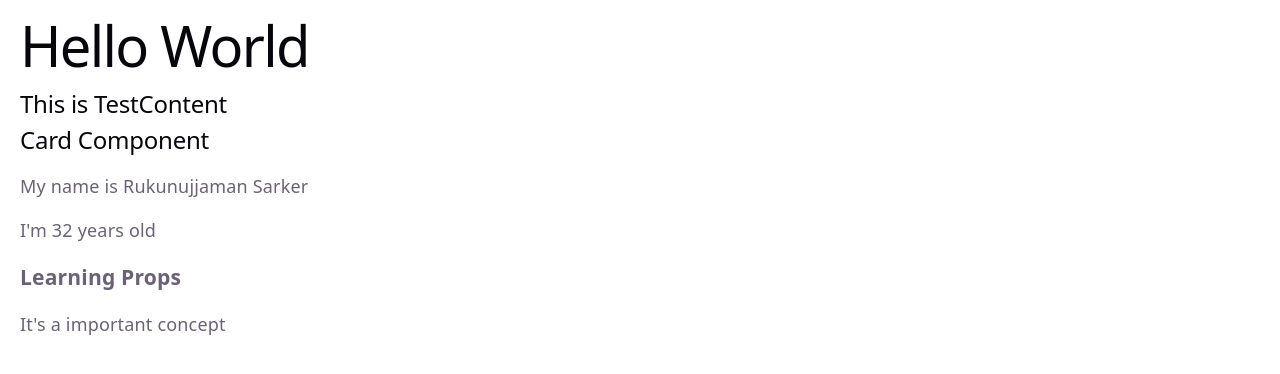
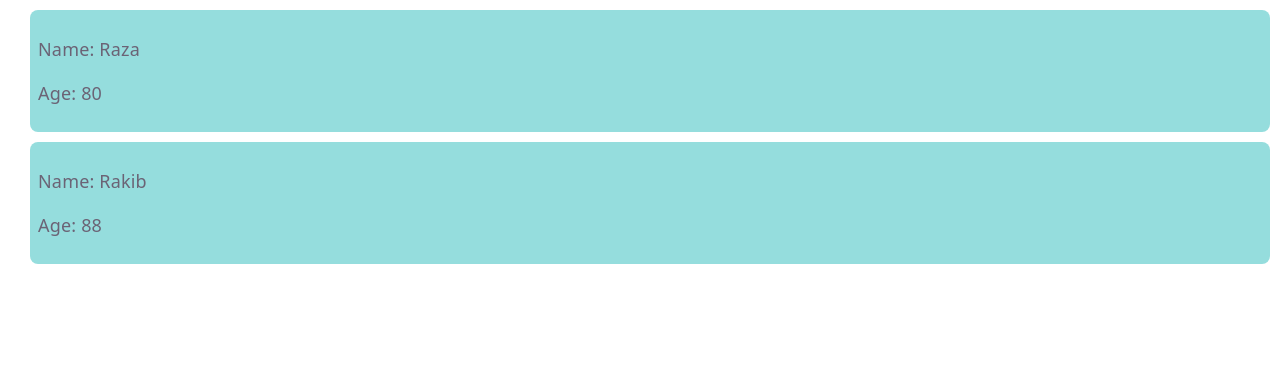
Before and after one commit to ruku9010/react-practice, a React (Vite) app: page / in a window 1280 px wide. Shown: the top 374 px of the page. Built offline with nearby package versions, Linux system fonts and the light colour scheme.

Commit message:
Dynamic rendering map,sort,filter

```diff
--- a/src/App.jsx
+++ b/src/App.jsx
@@ -1,19 +1,30 @@
-import './App.css'
-import Card from './components/Card'
-import TestContent  from './TestContent'
+import "./App.css";
+import Card from "./components/Card";
+// import TestContent from "./TestContent";
 
 function App() {
+  const users = [
+    { name: "Rakib", age: 88 },
+    { name: "Raza", age: 80 },
+    { name: "Mizan", age: 13 },
+    { name: "Zeshan", age: 17 },
+  ];
 
   return (
     <>
-      <h1>Hello World</h1>
-      <TestContent/>
-      <Card firstName= "Rukunujjaman" lastName = "Sarker" age = {32}>
-        <h3>Learning Props</h3>
-        <p>It's a important concept</p>
-      </Card>
+      {/* <Card name = {users[0].name} age = {users[0].age} />
+    <Card name = {users[1].name} age = {users[1].age} />
+    <Card name = {users[2].name} age = {users[2].age} />
+    <Card name = {users[3].name} age = {users[3].age} /> */}
+
+      {users
+        .filter((u) => u.age > 18)
+        .sort((a, b) => a.age - b.age)
+        .map((u) => (
+          <Card name={u.name} age={u.age} />
+        ))}
     </>
-  )
+  );
 }
 
-export default App
+export default App;
--- /dev/null
+++ b/src/components/Card.css
@@ -0,0 +1,6 @@
+.card {
+    background-color: #89dadae5;
+    border-radius: 8px;
+    padding: 8px;
+    margin: 10px;
+}
--- a/src/components/Card.jsx
+++ b/src/components/Card.jsx
@@ -1,10 +1,10 @@
-export default function Card({children, firstName, lastName, age}){
-    return (
-        <div>
-            <h2>Card Component</h2>
-            <p>My  name is {firstName} {lastName}</p>
-            <p>I'm {age} years old</p>
-            {children}
-        </div>
-    )
+import "./Card.css";
+
+export default function Card({ name, age }) {
+  return (
+    <div className="card">
+      <p>Name: {name}</p>
+      <p>Age: {age}</p>
+    </div>
+  );
 }
```
